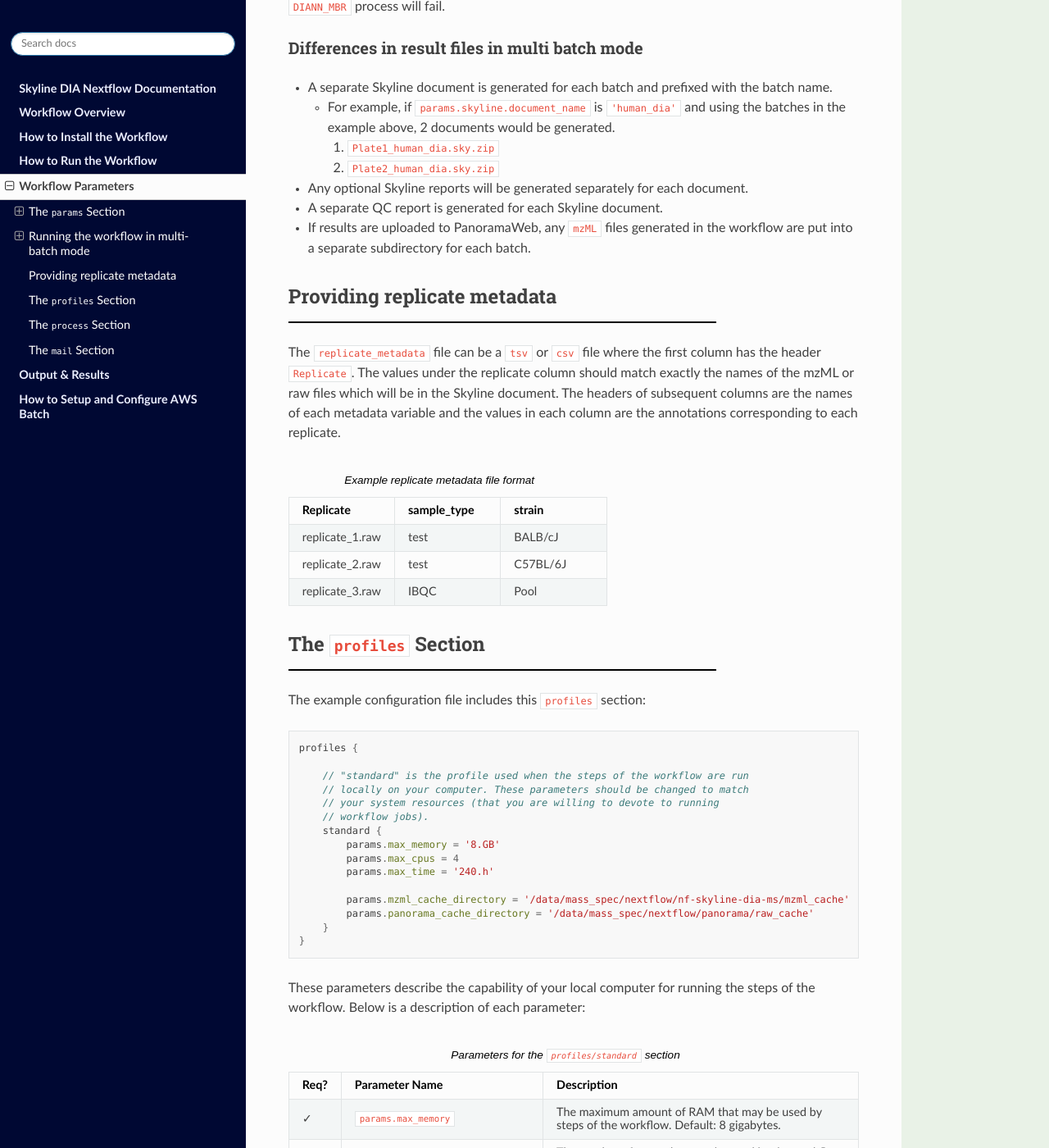
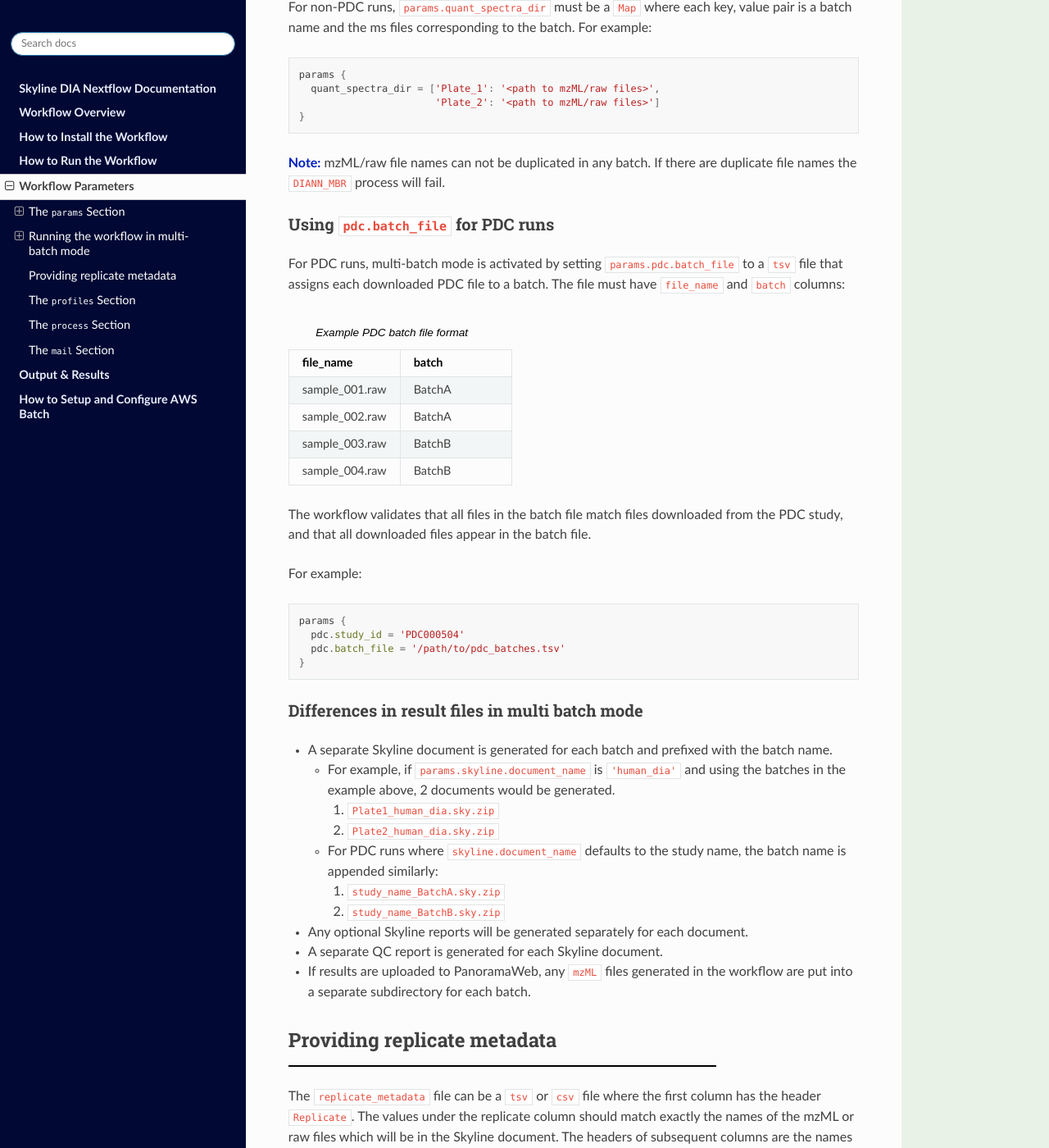
Before and after one commit to mriffle/nf-skyline-dia-ms, a Sphinx documentation site: the page built from docs/source/workflow_parameters.rst, in a window 1280 px wide and 1400 px high, scrolled down 8403 px. Shown: the whole window at 82% size. Built offline with Sphinx 7.4.7 and the Read the Docs theme 3.1.0, drawn with Linux system fonts in a browser that asks for light colours; some of the changed text lies outside the part shown.

Commit message:
update docs

```diff
--- a/docs/source/workflow_parameters.rst
+++ b/docs/source/workflow_parameters.rst
@@ -134,6 +134,8 @@ The ``params`` Section
      - If set to ``true`` download raw files through an S3 transfer instead of over https.
        This option will only work if the workflow execution environment is configured to directly access PDC AWS infrastructure.
        Default is ``faise``.
+   * - ``pdc.batch_file``
+     - A ``tsv`` file that assigns each PDC file to a named batch. The file must have ``file_name`` and ``batch`` columns. When set, the workflow produces a separate Skyline document per batch, following the same multi-batch behavior as when ``quant_spectra_dir`` is a ``Map``. All files in the batch file must match files downloaded from the PDC study, and all downloaded files must be present in the batch file. Default: ``null``.
 
 
 ``params.carafe``
@@ -338,7 +340,12 @@ Running the workflow in multi-batch mode
 The workflow can be run in multi-batch mode if the ``params.search_engine`` supports it.
 Currently the only search engine option that supports multi batch mode is ``'diann'``.
 
-To activate multi-batch mode ``params.quant_spectra_dir`` must be a ``Map`` where each key, value pair is a batch name and the ms files corresponding to the batch.
+There are two ways to activate multi-batch mode:
+
+Using ``quant_spectra_dir`` as a Map
+====================================
+
+For non-PDC runs, ``params.quant_spectra_dir`` must be a ``Map`` where each key, value pair is a batch name and the ms files corresponding to the batch.
 For example:
 
 .. code-block:: groovy
@@ -351,8 +358,40 @@ For example:
 
 **Note:** mzML/raw file names can not be duplicated in any batch. If there are duplicate file names the ``DIANN_MBR`` process will fail.
 
+Using ``pdc.batch_file`` for PDC runs
+=====================================
+
+For PDC runs, multi-batch mode is activated by setting ``params.pdc.batch_file`` to a ``tsv`` file that assigns each downloaded PDC file to a batch. The file must have ``file_name`` and ``batch`` columns:
+
+.. list-table:: Example PDC batch file format
+   :widths: 50 50
+   :header-rows: 1
+
+   * - file_name
+     - batch
+   * - sample_001.raw
+     - BatchA
+   * - sample_002.raw
+     - BatchA
+   * - sample_003.raw
+     - BatchB
+   * - sample_004.raw
+     - BatchB
+
+The workflow validates that all files in the batch file match files downloaded from the PDC study, and that all downloaded files appear in the batch file.
+
+For example:
+
+.. code-block:: groovy
+
+    params {
+      pdc.study_id = 'PDC000504'
+      pdc.batch_file = '/path/to/pdc_batches.tsv'
+    }
+
+
 Differences in result files in multi batch mode
-===============================================
+================================================
 
 - A separate Skyline document is generated for each batch and prefixed with the batch name.
 
@@ -360,6 +399,11 @@ Differences in result files in multi batch mode
 
     #. ``Plate1_human_dia.sky.zip``
     #. ``Plate2_human_dia.sky.zip``
+
+  * For PDC runs where ``skyline.document_name`` defaults to the study name, the batch name is appended similarly:
+
+    #. ``study_name_BatchA.sky.zip``
+    #. ``study_name_BatchB.sky.zip``
 
 - Any optional Skyline reports will be generated separately for each document.
 - A separate QC report is generated for each Skyline document.
```
Also changed, not shown: SPECIFICATION.md (+22 -2 lines).
